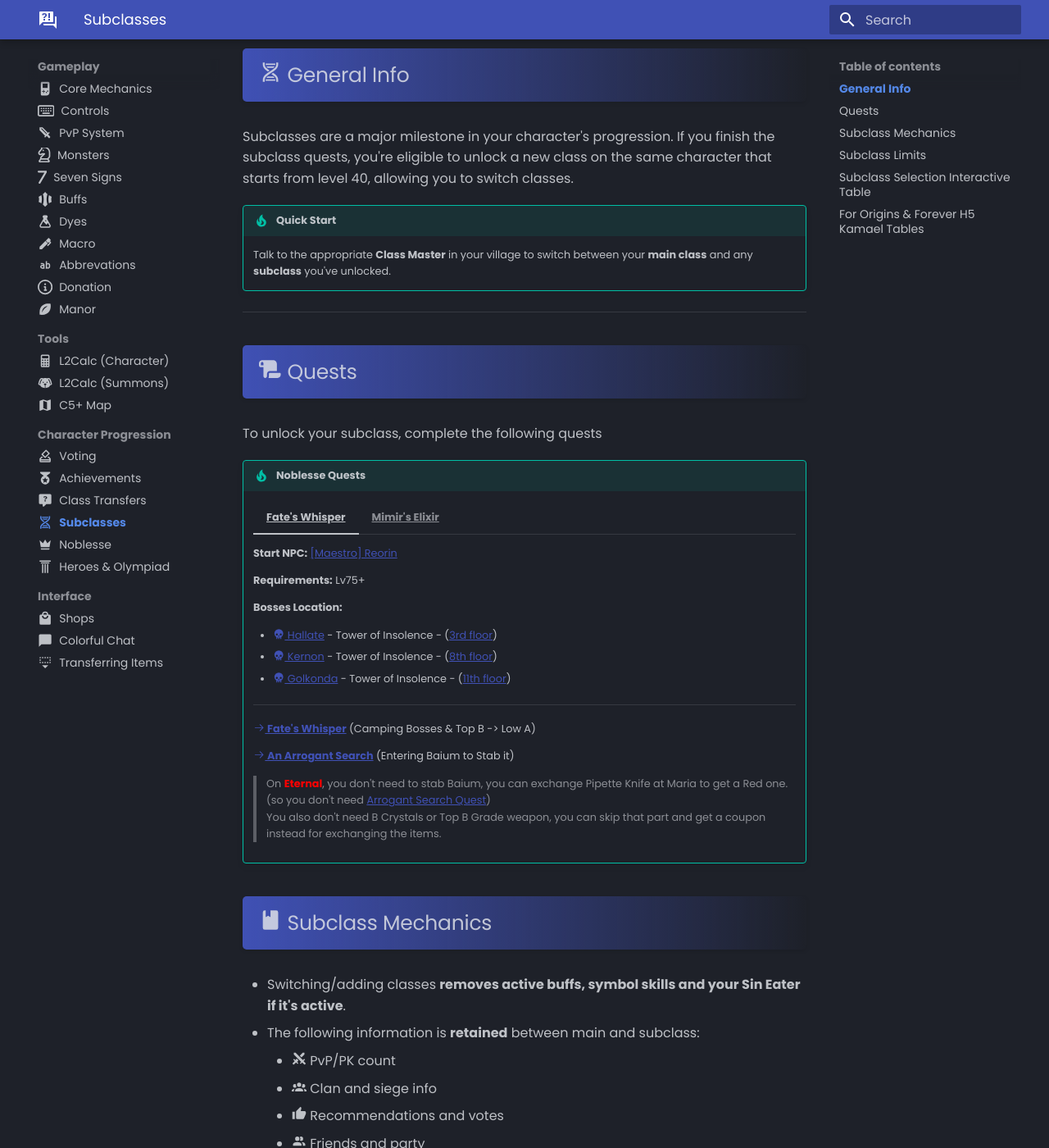
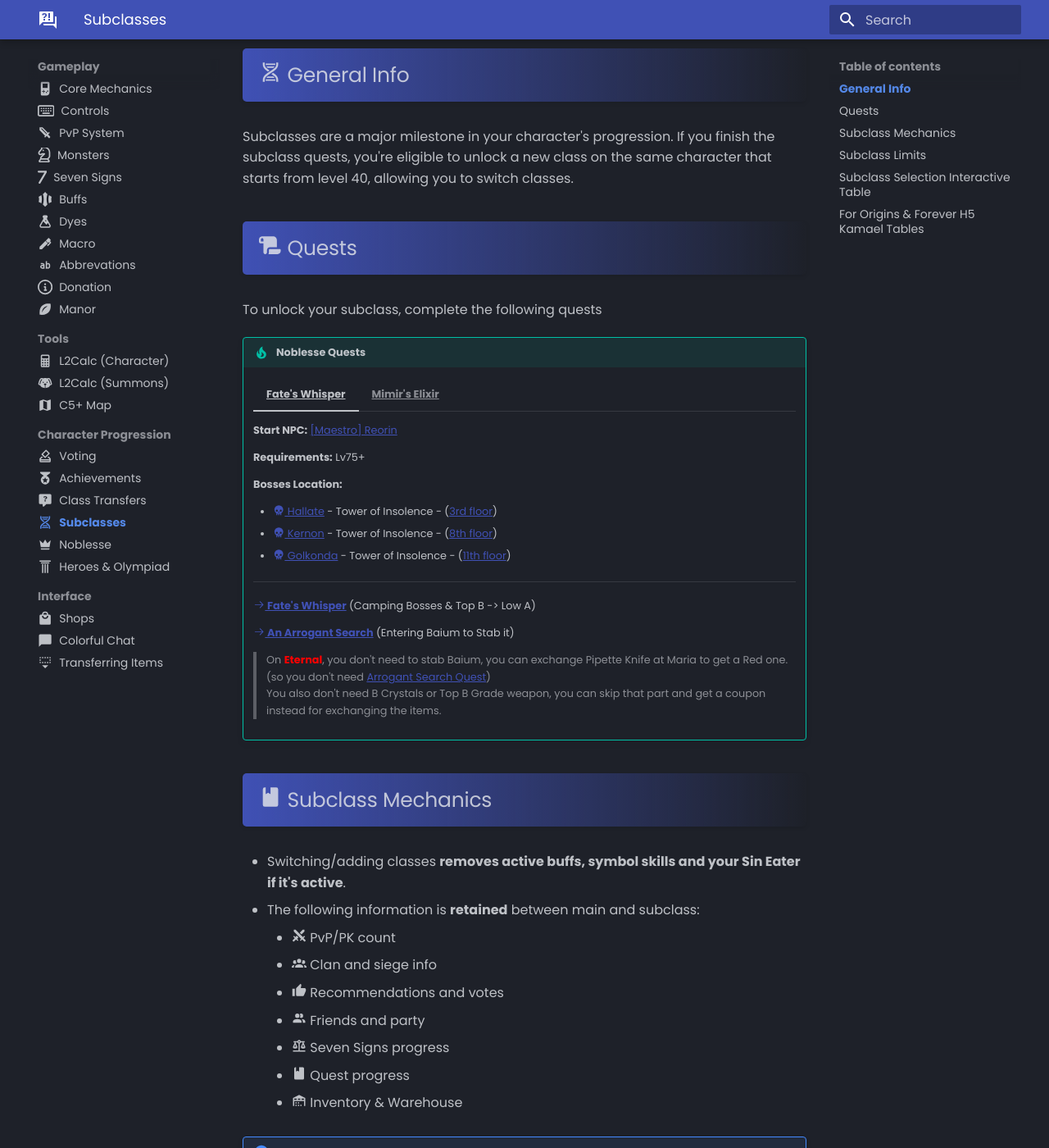
Before and after one commit to tab1-web/faq, an MkDocs documentation site: the page built from docs/gameplay/progression/subclasses.md, in a window 1280 px wide and 1400 px high, scrolled down 226 px. Shown: the whole window at 82% size. Built offline with MkDocs 1.6.1 and Material for MkDocs 9.7.7, drawn with Linux system fonts in a browser that asks for light colours; some web fonts are replaced; some of the changed text lies outside the part shown.

Commit message:
updating subclasses

```diff
--- a/docs/gameplay/progression/subclasses.md
+++ b/docs/gameplay/progression/subclasses.md
@@ -28,10 +28,6 @@
 you're eligible to unlock a new class on the same character that starts from level 40,
 allowing you to switch classes.
 
-!!! tip "Quick Start"
-    Talk to the appropriate **Class Master** in your village to switch between your **main class** and any **subclass** you've unlocked.
-
----
 
 ## :fontawesome-solid-scroll: Quests
 
@@ -98,6 +94,10 @@
 !!! note
     Weight penalties still apply, and you may become **overloaded** after switching classes.
 
+    To switch subclasses, speak to the appropriate Master of that class found in Towns.
+
+    > On **Eternal**{style="color:red;"} you can speak to Maria to switch classes.
+
 ---
 
 ## :octicons-sliders-16: Subclass Limits
```
